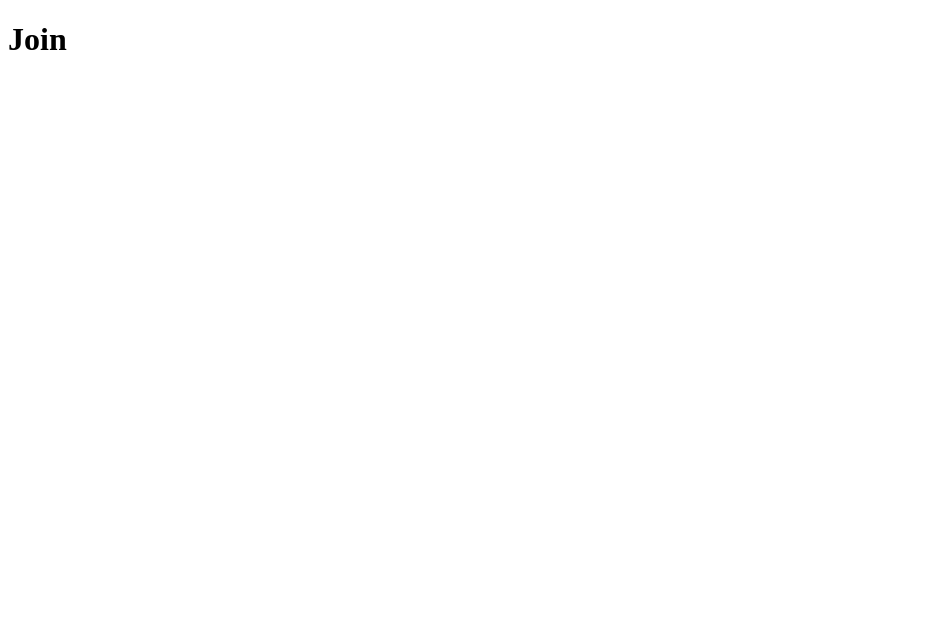
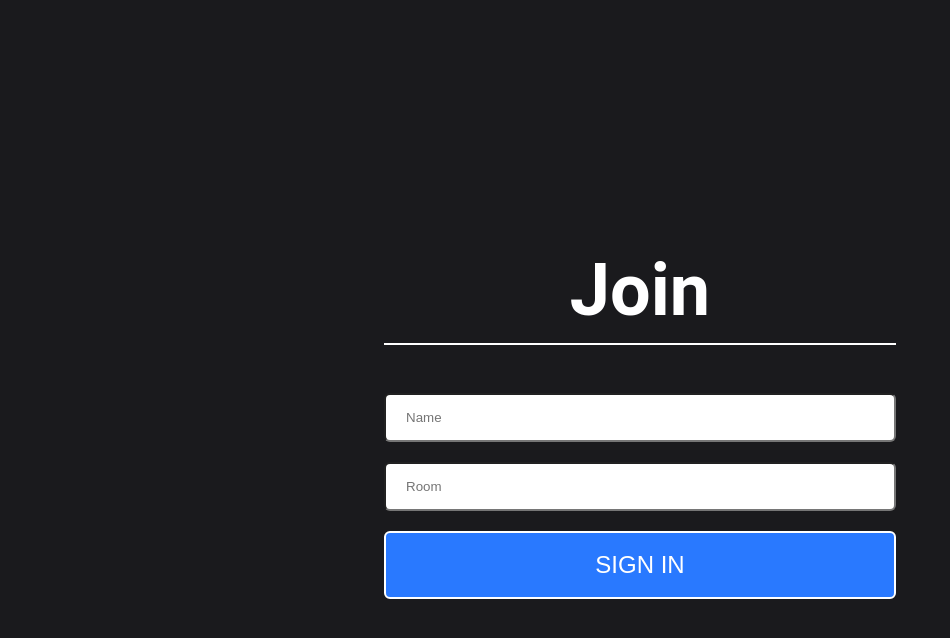
Before and after one commit to Garvit291/chat-app, a React (Create React App) app in the folder frontend/: page / in a window 1280 px wide. Shown: the top 638 px of the page, without its empty margins (0-950 px from the left). Built offline with nearby package versions, Linux system fonts and the light colour scheme.

Commit message:
created JOIN page  with some styling left

```diff
--- a/frontend/package.json
+++ b/frontend/package.json
@@ -14,7 +14,8 @@
     "react-router-dom": "^5.2.0",
     "react-scripts": "3.4.1",
     "react-scroll-to-bottom": "^2.0.0",
-    "socket.io-client": "^2.3.0"
+    "socket.io-client": "^2.3.0",
+    "tachyons": "^4.12.0"
   },
   "scripts": {
     "start": "react-scripts start",
--- a/frontend/src/App.js
+++ b/frontend/src/App.js
@@ -2,8 +2,8 @@
 
 import {BrowserRouter as Router , Route} from 'react-router-dom';
 
-import Join from './components/Join';
-import Chat from './components/Chat';
+import Join from './components/Join/Join';
+import Chat from './components/Chat/Chat';
 
 const App = () =>{
     return(
--- a/frontend/src/components/Join.js
+++ /dev/null
@@ -1,9 +0,0 @@
-import React from 'react';
-
-const Join = () =>{
-    return(
-        <h1> Join </h1>
-    );
-}
-
-export default Join;
--- /dev/null
+++ b/frontend/src/components/Join/Join.css
@@ -0,0 +1,73 @@
+html, body {
+    font-family: 'Roboto', sans-serif;
+    padding: 0;
+    margin: 0;
+  }
+
+  #root {
+    height: 100vh;
+  }
+
+  * {
+    box-sizing: border-box;
+  }
+
+  .joinOuterContainer {
+    display: flex;
+    justify-content: center;
+    text-align: center;
+    height: 100vh;
+    align-items: center;
+    background-color: #1A1A1D;
+  }
+
+  .joinInnerContainer {
+    width: 40%;
+    height: 50%;
+  }
+
+  .joinInput {
+    border-radius: 6px;
+    padding: 15px 20px;
+    width: 100%;
+  }
+
+  .heading {
+    color: white;
+    font-size: 4.5em;
+    padding-bottom: 10px;
+    border-bottom: 2px solid white;
+  }
+
+  .button {
+      color: #fff !important;
+      text-transform: uppercase;
+      text-decoration: none;
+      background: #2979FF;
+      padding: 18px;
+      border-radius: 6px;
+      display: inline-block;
+      border: 2px solid white ;
+      width: 100%;
+      font-size: 1.5rem;
+  }
+
+  .mt-20 {
+    margin-top: 20px;
+  }
+
+  @media (min-width: 320px) and (max-width: 480px) {
+    .joinOuterContainer {
+      height: 100%;
+    }
+
+    .joinInnerContainer {
+      width: 90%;
+    }
+
+
+  }
+
+  button:focus {
+    outline: 0;
+  }
--- /dev/null
+++ b/frontend/src/components/Join/Join.js
@@ -0,0 +1,28 @@
+import React, { useState } from 'react';
+import { Link } from 'react-router-dom';
+import './Join.css';
+const Join = () => {
+
+    const [name, setName] = useState('');
+    const [room, setRoom] = useState('');
+
+
+    return (
+        <div className='joinOuterContainer'>
+            <div className='joinInnerContainer shadow-5'>
+                <h1 className='heading'>Join</h1>
+                <div>
+                    <input type='text' className='joinInput' placeholder='Name' onChange={(event) => setName(event.target.value)} />
+                </div>
+                <div>
+                    <input placeholder="Room" className="joinInput mt-20" type="text" onChange={(event) => setRoom(event.target.value)} />
+                </div>
+                <Link onClick={e=>(!name||!room)?e.preventDefault():null} to={`/chat?name=${name}&room=${room}`}>
+                    <button className='button mt-20' type='submit'>Sign In</button>
+                </Link>
+            </div>
+        </div>
+    );
+}
+
+export default Join;
```
Also changed, not shown: frontend/src/components/Chat/Chat.js (renamed from frontend/src/components/Chat.js), 2 other files (tests, documents, lock files or other folders).
